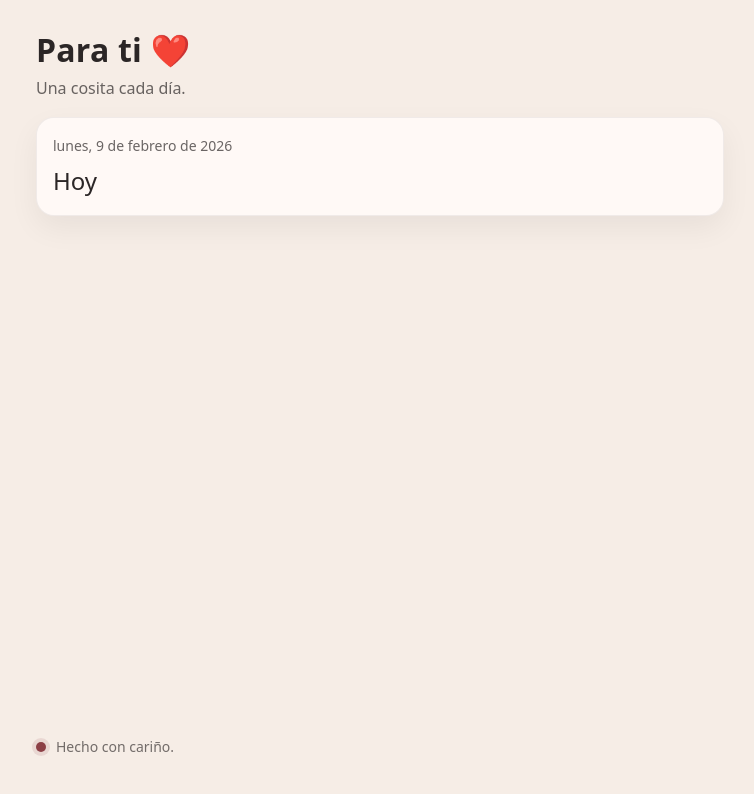
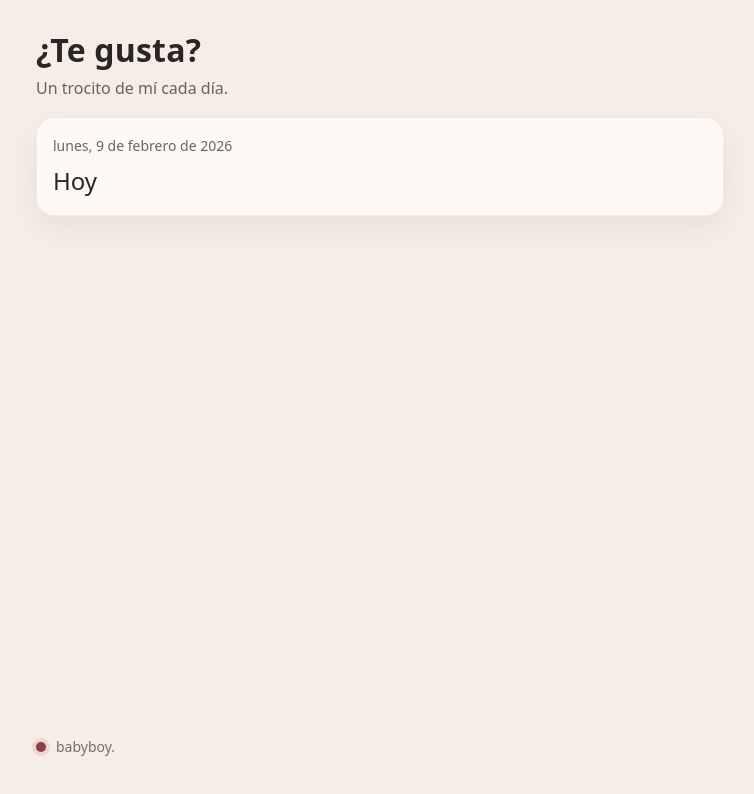
Before and after one commit to Levlthan/aygorin.github.io, a plain HTML site: page index.html in a window 1280 px wide. Shown: the whole page, without its empty margins (260-1014 px from the left). Drawn offline with Linux system fonts and the light colour scheme.

Commit message:
primer cambio

```diff
--- a/index.html
+++ b/index.html
@@ -3,14 +3,14 @@
 <head>
   <meta charset="utf-8" />
   <meta name="viewport" content="width=device-width,initial-scale=1" />
-  <title>Para ti ❤️</title>
+  <title>SV2026</title>
   <link rel="stylesheet" href="style.css" />
 </head>
 <body>
   <main class="wrap">
     <header class="top">
-      <h1>Para ti ❤️</h1>
-      <p class="sub">Una cosita cada día.</p>
+      <h1>¿Te gusta?</h1>
+      <p class="sub">Un trocito de mí cada día.</p>
     </header>
 
     <section class="card">
@@ -20,7 +20,7 @@
 
     <footer class="foot">
       <span class="dot"></span>
-      <span>Hecho con cariño.</span>
+      <span>babyboy.</span>
     </footer>
   </main>
 
```
